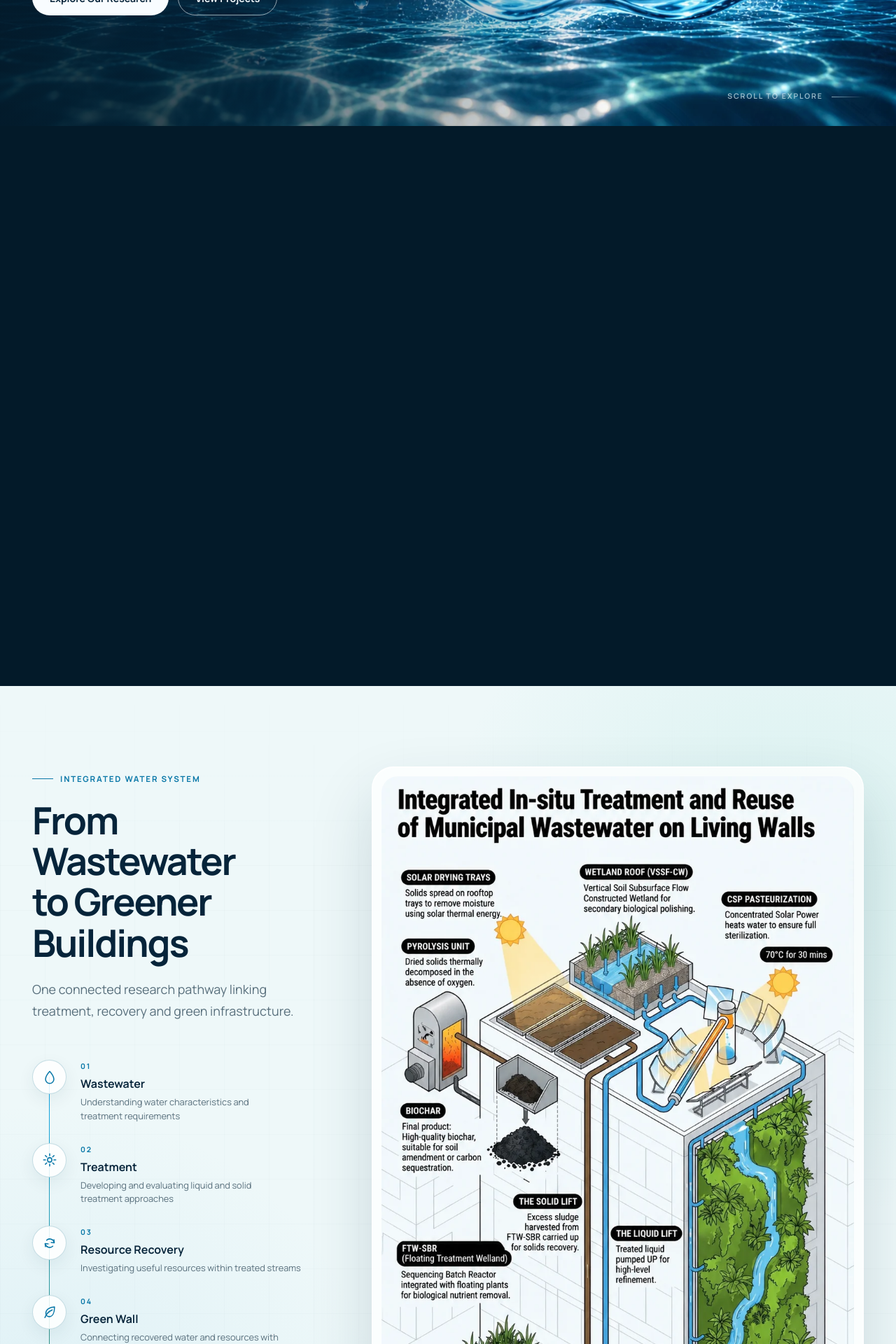
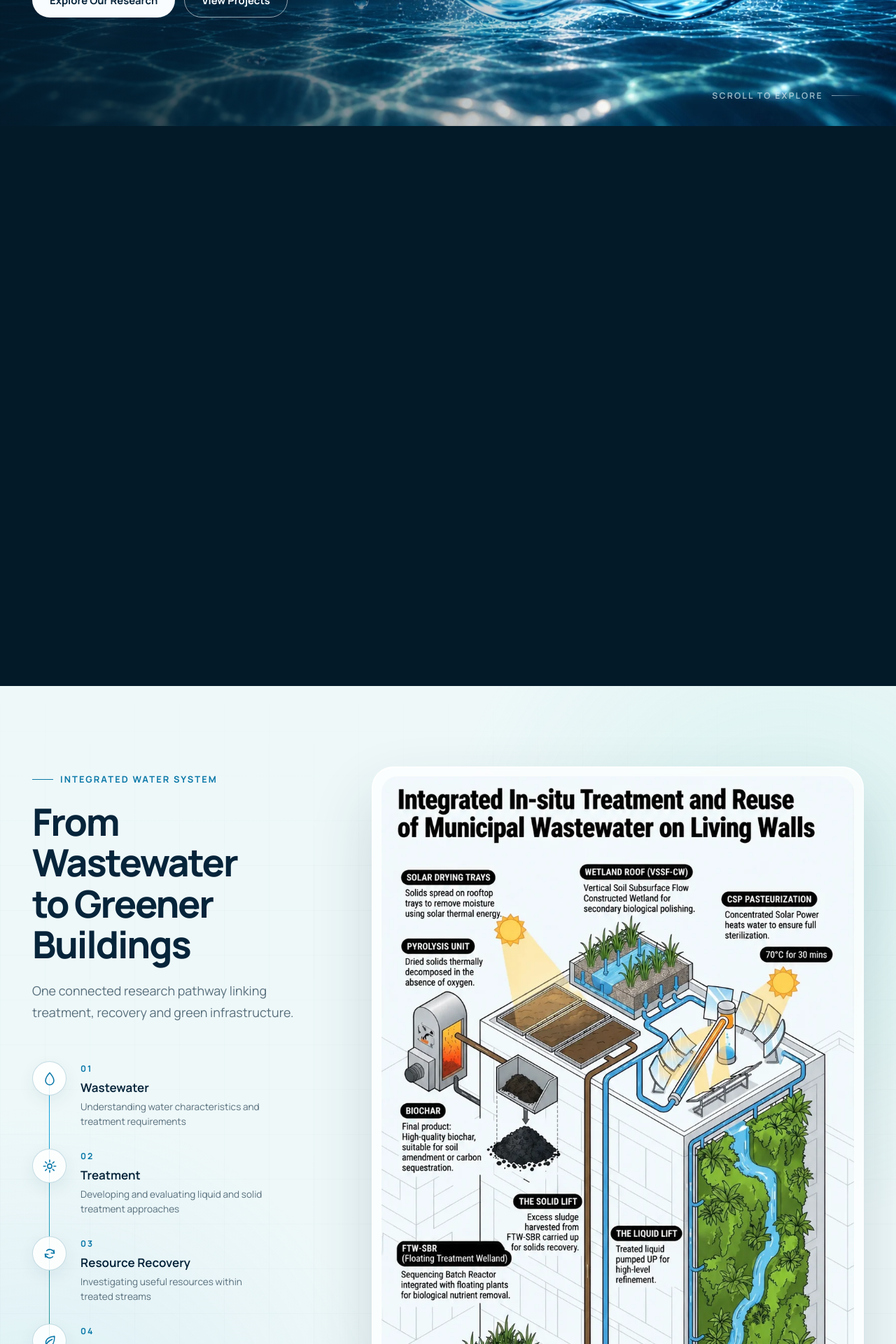
Before and after one commit to xuen00915/wastewater, a React (Vite) app: page / in a window 1280 px wide. Shown: the part 620-2540 px from the top of the page at 70% size. Built offline with nearby package versions, Linux system fonts and the light colour scheme.

Commit message:
feat: enlarge site-wide typography

```diff
--- a/src/components/interactive-sections.css
+++ b/src/components/interactive-sections.css
@@ -76,7 +76,7 @@
 .water-surface__rays { position: absolute; inset: -10% 0 0; background: linear-gradient(106deg,transparent 8%,rgb(217 249 253 / 8%) 19%,transparent 31%,rgb(217 249 253 / 6%) 43%,transparent 57%,rgb(217 249 253 / 8%) 68%,transparent 82%); filter: blur(12px); opacity: .8; transform: skewX(-8deg); }
 .water-surface__caustics { position: absolute; inset: 0; background: radial-gradient(ellipse at 18% 12%,transparent 0 17%,rgb(202 248 244 / 14%) 19%,transparent 22%),radial-gradient(ellipse at 56% 32%,transparent 0 13%,rgb(176 238 243 / 11%) 16%,transparent 19%),radial-gradient(ellipse at 82% 62%,transparent 0 16%,rgb(181 242 237 / 10%) 18%,transparent 22%); background-size: 210px 130px,260px 170px,190px 145px; opacity: .72; animation: caustic-drift 12s linear infinite alternate; }
 .water-surface__bubble { position: absolute; bottom: -18px; left: var(--bubble-x); width: var(--bubble-size); height: var(--bubble-size); border: 1px solid rgb(229 251 255 / 56%); border-radius: 50%; background: radial-gradient(circle at 28% 24%,rgb(255 255 255 / 70%) 0 8%,transparent 18%); box-shadow: inset -2px -2px 5px rgb(3 38 63 / 24%); opacity: 0; animation: bubble-rise var(--bubble-duration) linear var(--bubble-delay) infinite; }
-.hero__scroll-indicator { position: absolute; z-index: 5; right: max(var(--gutter),calc((100vw - 1400px) / 2)); bottom: 34px; display: flex; align-items: center; gap: 12px; margin: 0; color: rgb(225 241 247 / 68%); font-size: .66rem; font-weight: 650; letter-spacing: .18em; text-transform: uppercase; opacity: var(--copy-opacity); }
+.hero__scroll-indicator { position: absolute; z-index: 5; right: max(var(--gutter),calc((100vw - 1400px) / 2)); bottom: 34px; display: flex; align-items: center; gap: 12px; margin: 0; color: rgb(225 241 247 / 68%); font-size: .72rem; font-weight: 650; letter-spacing: .18em; text-transform: uppercase; opacity: var(--copy-opacity); }
 .hero__scroll-indicator i { display: block; width: 46px; height: 1px; background: linear-gradient(90deg,rgb(225 241 247 / 60%),transparent); }
 .water-story[data-active='false'] .living-water-portal__edge,.water-story[data-active='false'] .water-surface__line svg,.water-story[data-active='false'] .water-surface__caustics,.water-story[data-active='false'] .water-surface__bubble { animation-play-state: paused; }
 @keyframes portal-surface-tension { from { transform: scale(1) rotate(-.15deg); } to { transform: scale(1.006,.995) rotate(.18deg); } }
@@ -102,7 +102,7 @@
 .challenge--overlay .challenge__statements article + article { border-color: rgb(219 244 248 / 20%); }
 .challenge--overlay .challenge__statements svg,.challenge--overlay .challenge__statements h3 { color: #8be4d4; }
 .challenge--overlay .challenge__statements p { color: rgb(235 247 250 / 78%); }
-.challenge__title h2 { max-width: 550px; margin: 0; color: var(--navy-deep); font-size: clamp(2.4rem, 4.2vw, 3.6rem); font-weight: 700; line-height: 1.08; letter-spacing: -.04em; }
+.challenge__title h2 { max-width: 550px; margin: 0; color: var(--navy-deep); font-size: clamp(2.4rem, 4.2vw, 3.6rem); font-weight: 760; line-height: 1.08; letter-spacing: -.04em; }
 .challenge__body > p { margin: 0 0 22px; color: var(--muted); font-size: clamp(1rem, 1.3vw, 1.1rem); line-height: 1.8; }
 .challenge__body > p:first-child { color: var(--text); font-size: clamp(1.08rem, 1.6vw, 1.28rem); }
 .challenge__statements { display: grid; margin-top: 46px; grid-template-columns: repeat(3, 1fr); border-top: 1px solid var(--line); }
@@ -123,7 +123,7 @@
 .process::before { position: absolute; inset: 0; content: ''; pointer-events: none; background-image: linear-gradient(rgb(5 43 61 / 3%) 1px,transparent 1px),linear-gradient(90deg,rgb(5 43 61 / 3%) 1px,transparent 1px); background-size: 64px 64px; mask-image: linear-gradient(to bottom,transparent,rgb(0 0 0 / 60%) 18%,rgb(0 0 0 / 36%) 82%,transparent); }
 .process__layout { position: relative; display: grid; grid-template-columns: minmax(310px,.72fr) minmax(480px,1.28fr); align-items: start; gap: clamp(58px,7vw,112px); }
 .process__narrative { position: sticky; top: 112px; }
-.process__eyebrow { display: inline-flex; align-items: center; gap: 10px; margin-bottom: 22px; color: var(--blue-text); font-size: .72rem; font-weight: 700; letter-spacing: .16em; text-transform: uppercase; }
+.process__eyebrow { display: inline-flex; align-items: center; gap: 10px; margin-bottom: 22px; color: var(--blue-text); font-size: .76rem; font-weight: 700; letter-spacing: .16em; text-transform: uppercase; }
 .process__eyebrow::before { width: 30px; height: 1px; content: ''; background: currentcolor; }
 .process__intro .section-heading { max-width: 510px; }
 .process__intro .section-heading h2 { font-size: clamp(2.65rem,4.2vw,4.5rem); text-wrap: balance; }
@@ -138,14 +138,14 @@
 .process__node { display: grid; width: 49px; height: 49px; place-items: center; border: 1px solid rgb(17 112 137 / 24%); border-radius: 50%; color: var(--blue-text); background: rgb(255 255 255 / 86%); box-shadow: 0 8px 24px rgb(4 52 70 / 7%); transition: color var(--transition),border-color var(--transition),background-color var(--transition),transform var(--transition); }
 .process__flow li:hover .process__node,.process__flow li:focus-visible .process__node { color: var(--white); border-color: var(--green); background: var(--green); transform: scale(1.04); }
 .process__stage-copy { padding-top: 2px; }
-.process__number { display: block; color: var(--blue-text); font-size: .66rem; font-weight: 700; letter-spacing: .16em; }
+.process__number { display: block; color: var(--blue-text); font-size: .72rem; font-weight: 700; letter-spacing: .16em; }
 .process__flow h3 { margin: 4px 0 5px; color: var(--navy-deep); font-size: clamp(1rem,1.25vw,1.16rem); font-weight: 650; }
 .process__flow p { max-width: 390px; margin: 0; color: var(--muted); font-size: .8rem; line-height: 1.55; text-wrap: pretty; }
 .process__diagram { width: min(100%,760px); margin: 0 0 0 auto; opacity: 0; transform: translateY(36px) scale(.985); transition: opacity 900ms ease,transform 1.1s cubic-bezier(.2,.7,.2,1); }
 .process--active .process__diagram { opacity: 1; transform: translateY(0) scale(1); }
 .process__diagram-frame { padding: clamp(9px,1vw,15px); overflow: hidden; border: 1px solid rgb(255 255 255 / 88%); border-radius: clamp(22px,2.4vw,38px); background: rgb(255 255 255 / 76%); box-shadow: 0 42px 90px rgb(4 52 70 / 16%),inset 0 1px rgb(255 255 255 / 88%); backdrop-filter: blur(12px); }
 .process__diagram img { display: block; width: 100%; height: auto; border-radius: clamp(15px,1.8vw,27px); }
-.process__diagram figcaption { margin: 14px 20px 0; color: var(--muted); font-size: .72rem; line-height: 1.5; letter-spacing: .04em; }
+.process__diagram figcaption { margin: 14px 20px 0; color: var(--muted); font-size: .78rem; line-height: 1.5; letter-spacing: .04em; }
 
 @media (max-height: 850px) and (min-width: 901px) {
   .process__narrative { position: relative; top: auto; }
@@ -230,8 +230,8 @@
   .challenge--overlay .challenge__statements { grid-template-columns: repeat(3,1fr); margin-top: 16px; }
   .challenge--overlay .challenge__statements article { padding: 14px 7px 0; border-top: 0; }
   .challenge--overlay .challenge__statements article + article { padding-left: 7px; border-top: 0; border-left: 1px solid rgb(219 244 248 / 20%); }
-  .challenge--overlay .challenge__statements h3 { margin: 10px 0 5px; font-size: .66rem; }
-  .challenge--overlay .challenge__statements p { font-size: .66rem; line-height: 1.35; }
+  .challenge--overlay .challenge__statements h3 { margin: 10px 0 5px; font-size: .72rem; }
+  .challenge--overlay .challenge__statements p { font-size: .72rem; line-height: 1.35; }
   .process__intro .section-heading h2 { font-size: clamp(2.35rem,11vw,3.15rem); }
   .process__diagram { margin-top: 38px; }
   .process__diagram-frame { padding: 7px; border-radius: 21px; }
--- a/src/components/page-sections.css
+++ b/src/components/page-sections.css
@@ -1,7 +1,7 @@
 .internal-hero{position:relative;padding:clamp(120px,12vw,172px) var(--gutter) clamp(76px,8vw,118px);overflow:hidden;background:var(--off-white)}
 .internal-hero:before{position:absolute;top:-280px;left:-180px;width:620px;height:620px;border:1px solid rgb(14 165 233/.18);border-radius:42% 58% 36% 64%;content:'';transform:rotate(18deg)}
 .internal-hero__grid{position:relative;display:grid;height:560px;grid-template-columns:minmax(0,.88fr) minmax(0,1.12fr);align-items:center;gap:clamp(46px,7vw,110px)}
-.internal-hero__copy{position:relative;z-index:1;max-width:680px}.internal-hero__copy h1{margin:0;color:var(--navy-deep);font-size:clamp(3rem,5.4vw,5rem);font-weight:700;line-height:1;letter-spacing:-.04em}.internal-hero__copy>p:last-child{max-width:600px;margin:28px 0 0;color:var(--muted);font-size:clamp(1rem,1.35vw,1.14rem);line-height:1.8}
+.internal-hero__copy{position:relative;z-index:1;max-width:680px}.internal-hero__copy h1{margin:0;color:var(--navy-deep);font-size:clamp(3rem,5.4vw,5rem);font-weight:750;line-height:1;letter-spacing:-.04em}.internal-hero__copy>p:last-child{max-width:600px;margin:28px 0 0;color:var(--muted);font-size:clamp(1rem,1.35vw,1.14rem);line-height:1.8}
 .internal-hero__media{width:100%;height:560px;border-radius:0 var(--radius-media) var(--radius-media) var(--radius-media);box-shadow:var(--shadow-soft)}.internal-hero__media img{transition:transform 900ms cubic-bezier(.2,.7,.2,1)}.internal-hero__media:hover img{transform:scale(1.025)}
 .js .internal-hero__copy,.js .internal-hero__media{animation:internal-hero-enter 760ms cubic-bezier(.2,.7,.2,1) both}.js .internal-hero__media{animation-delay:100ms}@keyframes internal-hero-enter{from{opacity:0;transform:translateY(20px)}to{opacity:1;transform:translateY(0)}}
 .page-section{background:var(--white)}.page-section--tint{background:var(--blue-light)}
@@ -11,12 +11,12 @@
 .info-card{transition:background-color var(--transition),color var(--transition)}
 .page-section--tint .info-card{background:rgb(255 255 255/.72)}.info-card:hover{background:var(--navy)}
 .info-card>svg{color:var(--blue-text);transition:color var(--transition),transform var(--transition)}.info-card:hover>svg{color:var(--aqua);transform:translateY(-3px)}
-.info-card__number{position:absolute;top:34px;right:30px;color:var(--blue-text);font-size:.7rem;font-weight:700;letter-spacing:.16em}
+.info-card__number{position:absolute;top:34px;right:30px;color:var(--blue-text);font-size:.76rem;font-weight:700;letter-spacing:.16em}
 .info-card h2{margin:76px 0 14px;color:var(--navy-deep);font-size:clamp(1.15rem,1.5vw,1.38rem);font-weight:600;line-height:1.3;transition:color var(--transition)}
 .info-card p{margin:0;color:var(--muted);font-size:.87rem;line-height:1.7;transition:color var(--transition)}
 .info-card:hover h2{color:var(--white)}.info-card:hover p{color:#c6d8e1}.info-card:hover .info-card__number{color:var(--aqua)}
 .availability-note{margin:38px 0 0;padding:24px 0;border-top:1px solid var(--line);border-bottom:1px solid var(--line);color:var(--muted);font-size:.9rem}
-.career-availability{max-width:920px;margin:80px auto 0;padding:clamp(38px,6vw,72px);color:#c6d8e1;background:var(--navy-deep);text-align:center}.career-availability h2{margin:0;color:var(--white);font-size:clamp(2rem,4vw,3.4rem);font-weight:700;line-height:1.08;letter-spacing:-.04em}.career-availability>p:last-child{max-width:640px;margin:22px auto 0;line-height:1.75}
+.career-availability{max-width:920px;margin:80px auto 0;padding:clamp(38px,6vw,72px);color:#c6d8e1;background:var(--navy-deep);text-align:center}.career-availability h2{margin:0;color:var(--white);font-size:clamp(2rem,4vw,3.4rem);font-weight:760;line-height:1.08;letter-spacing:-.04em}.career-availability>p:last-child{max-width:640px;margin:22px auto 0;line-height:1.75}
 .internal-page>.research:first-of-type{padding-top:var(--section-space)}
 .about-story{background:var(--white)}
 .about-story__grid{display:grid;grid-template-columns:minmax(0,1.08fr) minmax(330px,.72fr);align-items:start;gap:clamp(64px,10vw,150px)}
--- a/src/components/ui/SectionHeading.tsx
+++ b/src/components/ui/SectionHeading.tsx
@@ -12,7 +12,7 @@ type SectionHeadingProps = {
 export function SectionHeading({ id, title, description, level = 2, align = 'left', inverted = false }: SectionHeadingProps) {
   const Heading = `h${level}` as ElementType
   return (
-    <header className={`section-heading section-heading--${align}${inverted ? ' section-heading--inverted' : ''}`}>
+    <header className={`section-heading section-heading--strong section-heading--${align}${inverted ? ' section-heading--inverted' : ''}`}>
       <Heading id={id}>{title}</Heading>
       {description && <p className="section-heading__description">{description}</p>}
     </header>
--- a/src/components/ui/ui.css
+++ b/src/components/ui/ui.css
@@ -31,6 +31,8 @@ button:focus-visible,
 .section-heading--center { margin-inline: auto; text-align: center; }
 .section-heading h2,
 .section-heading h3 { margin: 0; color: var(--navy-deep); font-size: clamp(2rem, 4.2vw, 3.5rem); font-weight: 700; line-height: 1.08; letter-spacing: -0.04em; }
+.section-heading--strong h2,
+.section-heading--strong h3 { font-weight: 760; }
 .section-heading__description { max-width: 650px; margin: 22px auto 0; color: var(--muted); font-size: clamp(1rem, 1.4vw, 1.125rem); line-height: 1.75; }
 .section-heading--left .section-heading__description { margin-inline: 0; }
 .section-heading--inverted h2,
--- a/src/styles/reset.css
+++ b/src/styles/reset.css
@@ -5,6 +5,7 @@
 }
 
 html {
+  font-size: 106.25%;
   scroll-behavior: smooth;
 }
 
@@ -39,6 +40,12 @@ button {
   border: 0;
 }
 
+@media (max-width: 600px) {
+  html {
+    font-size: 103.125%;
+  }
+}
+
 @media (prefers-reduced-motion: reduce) {
   html {
     scroll-behavior: auto;
```
Also changed, not shown: src/components/treatment-pathway.css (+5 -5 lines), src/components/content-sections.css, 1 other file (tests, documents, lock files or other folders).
